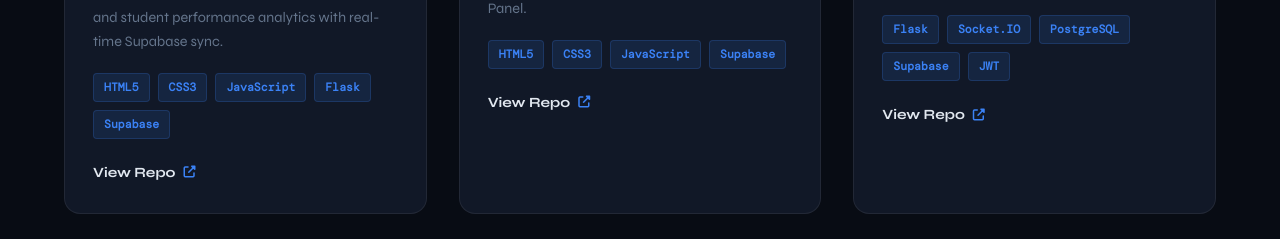
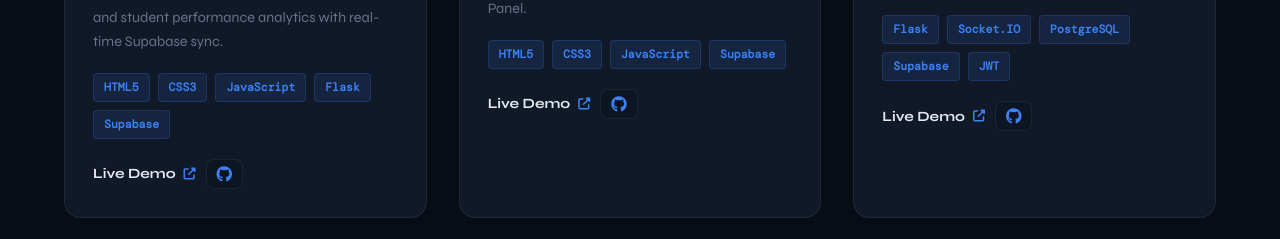
Before and after one commit to mark-12-fr/MarkFrizas, a website built with Vite: page index.html in a window 1280 px wide. Shown: the part 2202-2441 px from the top of the page. Built offline with nearby package versions, Linux system fonts and the light colour scheme; a web font is replaced by a local one.

Commit message:
feat: add live demo links for teacher-panel, faci-panel, pulse-messenger

```diff
--- a/index.html
+++ b/index.html
@@ -120,7 +120,10 @@
                         <div class="tech-used">
                             <span>HTML5</span><span>CSS3</span><span>JavaScript</span><span>Flask</span><span>Supabase</span>
                         </div>
-                        <a href="https://github.com/mark-12-fr/teacher-panel" target="_blank" class="demo-btn">View Repo <i class="fas fa-external-link-alt"></i></a>
+                        <div class="project-links">
+                            <a href="https://teacher-panel-phi.vercel.app" target="_blank" class="demo-btn">Live Demo <i class="fas fa-external-link-alt"></i></a>
+                            <a href="https://github.com/mark-12-fr/teacher-panel" target="_blank" class="demo-btn github-link" title="Source Code"><i class="fab fa-github"></i></a>
+                        </div>
                     </div>
                 </article>
 
@@ -138,7 +141,10 @@
                         <div class="tech-used">
                             <span>HTML5</span><span>CSS3</span><span>JavaScript</span><span>Supabase</span>
                         </div>
-                        <a href="https://github.com/mark-12-fr/faci-panel" target="_blank" class="demo-btn">View Repo <i class="fas fa-external-link-alt"></i></a>
+                        <div class="project-links">
+                            <a href="https://faci-panel.vercel.app" target="_blank" class="demo-btn">Live Demo <i class="fas fa-external-link-alt"></i></a>
+                            <a href="https://github.com/mark-12-fr/faci-panel" target="_blank" class="demo-btn github-link" title="Source Code"><i class="fab fa-github"></i></a>
+                        </div>
                     </div>
                 </article>
 
@@ -156,7 +162,10 @@
                         <div class="tech-used">
                             <span>Flask</span><span>Socket.IO</span><span>PostgreSQL</span><span>Supabase</span><span>JWT</span>
                         </div>
-                        <a href="https://github.com/mark-12-fr/pulse-messenger" target="_blank" class="demo-btn">View Repo <i class="fas fa-external-link-alt"></i></a>
+                        <div class="project-links">
+                            <a href="https://codex-lilac-ten.vercel.app" target="_blank" class="demo-btn">Live Demo <i class="fas fa-external-link-alt"></i></a>
+                            <a href="https://github.com/mark-12-fr/pulse-messenger" target="_blank" class="demo-btn github-link" title="Source Code"><i class="fab fa-github"></i></a>
+                        </div>
                     </div>
                 </article>
 
--- a/main.css
+++ b/main.css
@@ -389,6 +389,10 @@ body {
     border: 1px solid rgba(59,130,246,0.2);
 }
 
+.project-links {
+    display: flex; align-items: center; gap: 10px;
+}
+
 .demo-btn {
     color: var(--text); font-weight: 700; text-decoration: none;
     font-size: 0.88rem;
@@ -398,6 +402,15 @@ body {
 .demo-btn i { font-size: 0.75rem; transition: transform 0.3s; color: var(--primary); }
 .demo-btn:hover { color: var(--primary); }
 .demo-btn:hover i { transform: translate(3px, -3px); }
+
+.github-link {
+    padding: 6px 10px; border-radius: 8px;
+    background: var(--bg-2); border: 1px solid var(--border);
+    font-size: 1rem;
+}
+.github-link i { font-size: 1rem; }
+.github-link:hover { border-color: var(--primary); }
+.github-link:hover i { transform: none; }
 
 /* --- CONTACT SECTION --- */
 .contact-section {
```
